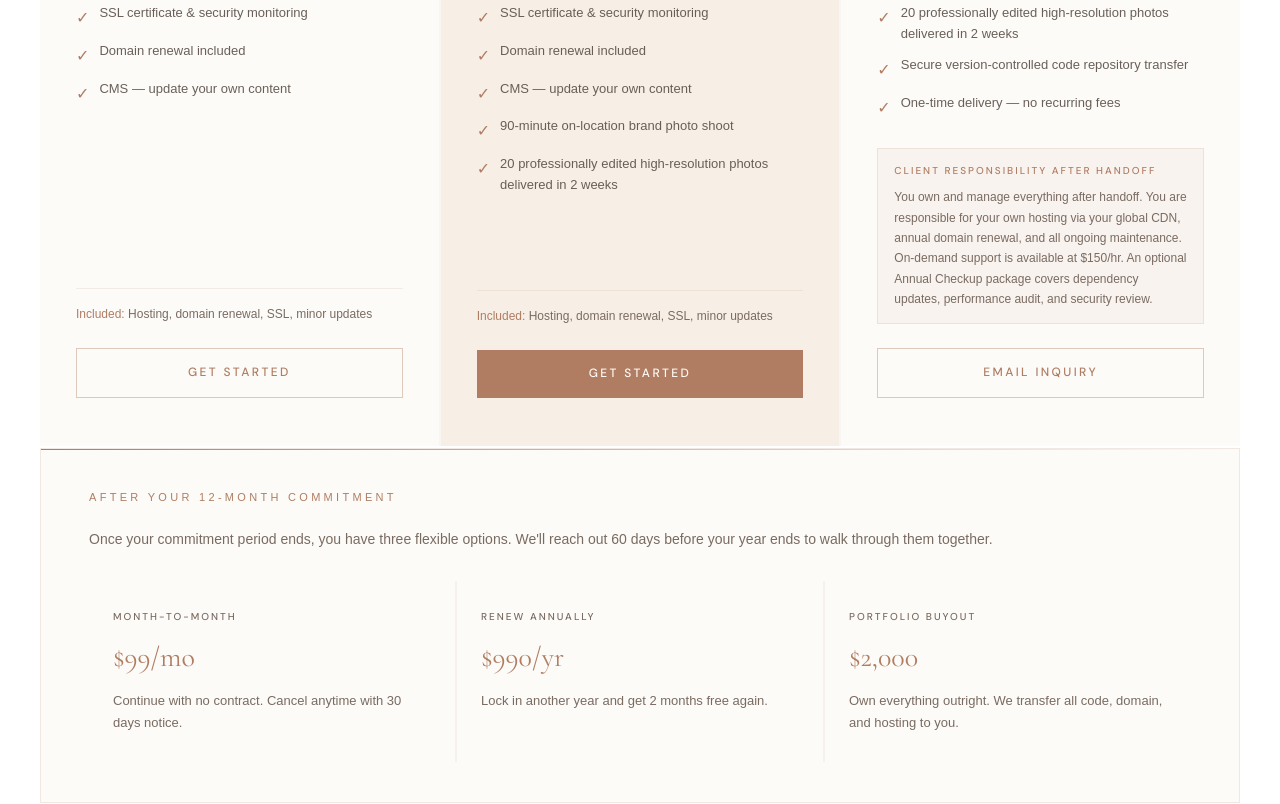
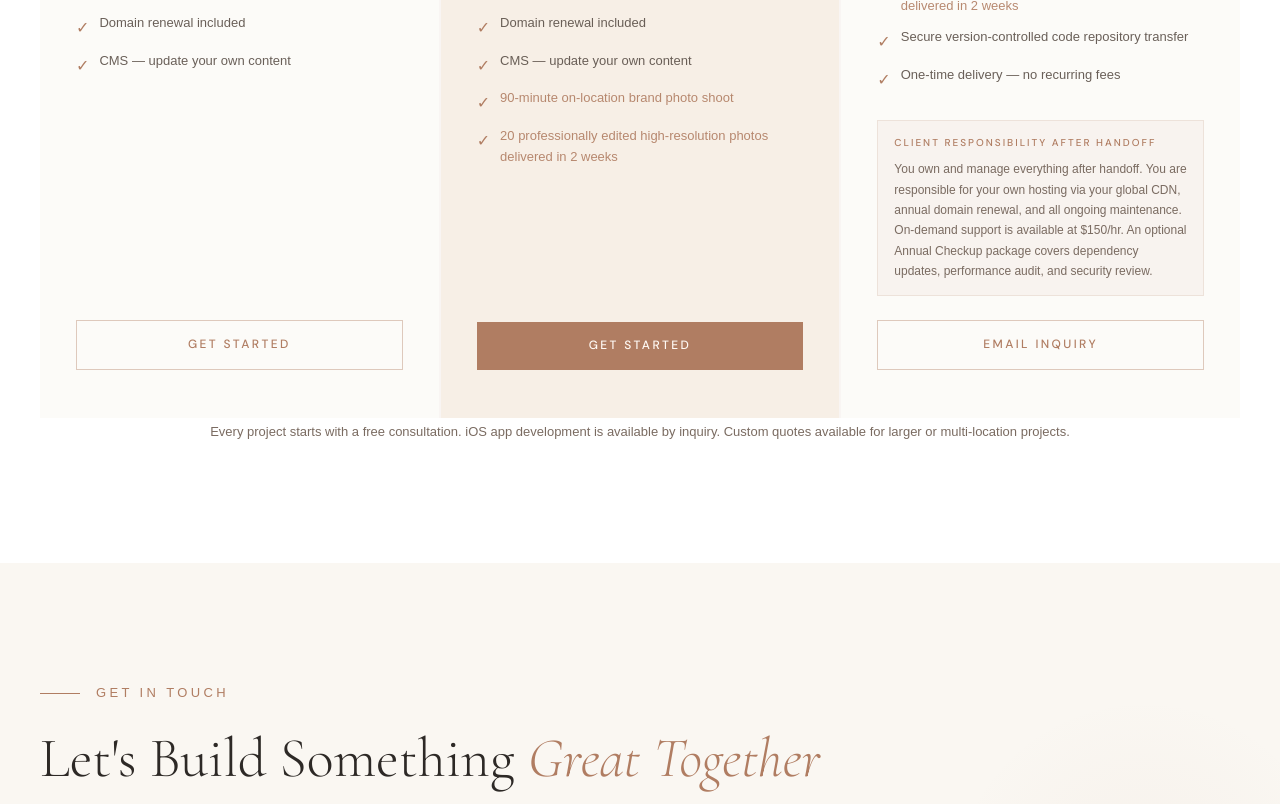
Before and after one commit to danielfan-pro/dxfstudio, a Next.js app: page / in a window 1280 px wide. Shown: the part 4620-5424 px from the top of the page. Built offline with nearby package versions, Linux system fonts and the light colour scheme; a web font is replaced by a local one.

Commit message:
Simplify pricing card details

```diff
--- a/components/Pricing.js
+++ b/components/Pricing.js
@@ -10,8 +10,6 @@ const plans = [
     upfront: '$299',
     monthly: '$79',
     annual: '$790',
-    yearTotal: '$1,247',
-    yearTotalAnnual: '$1,089',
     commitment: '12-month minimum',
     description: 'A clean, fast, professional website for businesses that need to get online the right way.',
     features: [
@@ -23,7 +21,6 @@ const plans = [
       'Domain renewal included',
       'CMS — update your own content',
     ],
-    included: 'Hosting, domain renewal, SSL, minor updates',
     cta: 'Get Started',
   },
   {
@@ -34,8 +31,6 @@ const plans = [
     upfront: '$499',
     monthly: '$79',
     annual: '$790',
-    yearTotal: '$1,447',
-    yearTotalAnnual: '$1,289',
     commitment: '12-month minimum',
     description: 'The complete package. A custom website and a professional photo shoot — launched together.',
     features: [
@@ -49,7 +44,6 @@ const plans = [
       '90-minute on-location brand photo shoot',
       '20 professionally edited high-resolution photos delivered in 2 weeks',
     ],
-    included: 'Hosting, domain renewal, SSL, minor updates',
     cta: 'Get Started',
   },
   {
@@ -77,12 +71,6 @@ const plans = [
     cta: 'Email Inquiry',
   },
 ]
-
-const postCommitment = {
-  monthToMonth: '$99/mo',
-  annual: '$990/yr',
-  buyout: '$2,000',
-}
 
 export default function Pricing() {
   const [billing, setBilling] = useState('monthly')
@@ -251,24 +239,12 @@ export default function Pricing() {
                   )}
                 </div>
 
-                <div style={{ minHeight: '24px', marginBottom: '4px' }}>
-                  {plan.yearTotal && (
-                    <div style={{
-                      fontFamily: 'DM Sans, sans-serif',
-                      fontSize: '12px',
-                      color: muted,
-                    }}>
-                      Year 1 total: <span style={{ color: lightText }}>{billing === 'annual' ? plan.yearTotalAnnual : plan.yearTotal}</span>
-                    </div>
-                  )}
-                </div>
-
                 <div style={{
                   fontFamily: 'DM Sans, sans-serif',
                   fontSize: '11px',
                   letterSpacing: '0.1em',
                   textTransform: 'uppercase',
-                  color: plan.highlight ? copper : muted,
+                  color: copper,
                   marginBottom: '24px',
                   opacity: 0.8,
                 }}>{plan.commitment}</div>
@@ -293,7 +269,14 @@ export default function Pricing() {
                       fontFamily: 'DM Sans, sans-serif',
                       fontSize: '13px',
                       fontWeight: 300,
-                      color: lightText,
+                      color:
+                        (plan.id === 'launch' || plan.id === 'portfolio') &&
+                        (
+                          f === '90-minute on-location brand photo shoot' ||
+                          f === '20 professionally edited high-resolution photos delivered in 2 weeks'
+                        )
+                          ? copper
+                          : lightText,
                       opacity: 0.9,
                     }}>{f}</span>
                   </li>
@@ -328,21 +311,6 @@ export default function Pricing() {
                 </div>
               )}
 
-              {plan.included && (
-                <div style={{
-                  fontFamily: 'DM Sans, sans-serif',
-                  fontSize: '12px',
-                  fontWeight: 300,
-                  color: muted,
-                  marginBottom: '24px',
-                  lineHeight: 1.6,
-                  paddingTop: '16px',
-                  borderTop: `1px solid ${line}`,
-                }}>
-                  <span style={{ color: copper }}>Included: </span>{plan.included}
-                </div>
-              )}
-
               <a
                 href={plan.id === 'portfolio' ? 'mailto:studio@danxfoto.com?subject=Portfolio%20Buyout%20Inquiry' : '/get-started'}
                 style={{
@@ -371,77 +339,6 @@ export default function Pricing() {
               </a>
             </div>
           ))}
-        </div>
-
-        <div style={{
-          background: softPanel,
-          border: '1px solid rgba(176,125,98,0.15)',
-          padding: '40px 48px',
-          marginBottom: '32px',
-          position: 'relative',
-        }}>
-          <div style={{ position: 'absolute', top: 0, left: 0, right: 0, height: '1px', background: `linear-gradient(to right, ${copper}, transparent)` }} />
-          <div style={{
-            fontFamily: 'DM Sans, sans-serif',
-            fontSize: '11px',
-            letterSpacing: '0.3em',
-            textTransform: 'uppercase',
-            color: copper,
-            marginBottom: '20px',
-          }}>After Your 12-Month Commitment</div>
-          <p style={{
-            fontFamily: 'DM Sans, sans-serif',
-            fontSize: '14px',
-            fontWeight: 300,
-            color: muted,
-            lineHeight: 1.9,
-            marginBottom: '28px',
-            width: '100%',
-          }}>
-            Once your commitment period ends, you have three flexible options. We&apos;ll reach out 60 days before your year ends to walk through them together.
-          </p>
-          <div
-            className="post-commitment-grid"
-            style={{
-            display: 'grid',
-            gridTemplateColumns: 'repeat(auto-fit, minmax(200px, 1fr))',
-            gap: '2px',
-            background: 'rgba(176,125,98,0.08)',
-          }}>
-            {[
-              { label: 'Month-to-Month', price: postCommitment.monthToMonth, desc: 'Continue with no contract. Cancel anytime with 30 days notice.' },
-              { label: 'Renew Annually', price: postCommitment.annual, desc: 'Lock in another year and get 2 months free again.' },
-              { label: 'Portfolio Buyout', price: postCommitment.buyout, desc: 'Own everything outright. We transfer all code, domain, and hosting to you.' },
-            ].map(opt => (
-              <div key={opt.label} style={{ background: softPanel, padding: '28px 24px' }}>
-                <div style={{
-                  fontFamily: 'DM Sans, sans-serif',
-                  fontSize: '10px',
-                  fontWeight: 500,
-                  letterSpacing: '0.2em',
-                  textTransform: 'uppercase',
-                  color: muted,
-                  marginBottom: '10px',
-                }}>{opt.label}</div>
-                <div style={{
-                  fontFamily: 'Cormorant Garamond, serif',
-                  fontSize: '28px',
-                  fontWeight: 400,
-                  color: copper,
-                  marginBottom: '10px',
-                }}>{opt.price}</div>
-                <p style={{
-                  fontFamily: 'DM Sans, sans-serif',
-                  fontSize: '13px',
-                  fontWeight: 300,
-                  color: muted,
-                  lineHeight: 1.7,
-                }}>
-                  {opt.desc}
-                </p>
-              </div>
-            ))}
-          </div>
         </div>
 
         <p style={{
@@ -474,10 +371,6 @@ export default function Pricing() {
             #pricing .pricing-grid {
               grid-template-columns: 1fr !important;
             }
-
-            #pricing .post-commitment-grid {
-              grid-template-columns: 1fr !important;
-            }
           }
         `}</style>
       </div>
```
